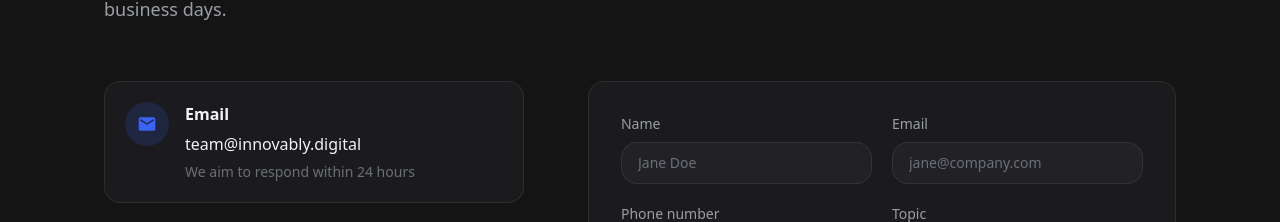
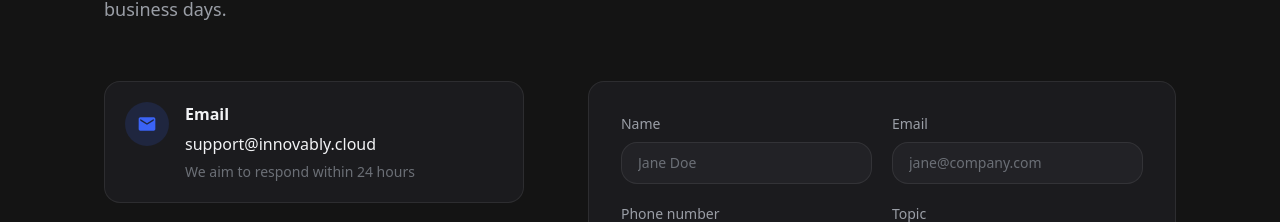
Before and after one commit to Afanyu-Emmanuel-Delonie/innovably-site, a Next.js app: page / in a window 1280 px wide. Shown: the part 3954-4176 px from the top of the page. Built offline with nearby package versions, Linux system fonts and the light colour scheme; a web font is replaced by a local one.

Commit message:
updated the linkedin for team members and also the customer support email

```diff
--- a/components/ContactSection.tsx
+++ b/components/ContactSection.tsx
@@ -9,7 +9,7 @@ const contactCards = [
     Icon: MdEmail,
     title: "Email",
     body: (
-      <span className="text-base text-foreground">team@innovably.digital</span>
+      <span className="text-base text-foreground">support@innovably.cloud</span>
     ),
     footnote: "We aim to respond within 24 hours",
   },
--- a/components/TeamSection.tsx
+++ b/components/TeamSection.tsx
@@ -25,13 +25,17 @@ const team: {
     name: "Emmanuel Majariwa",
     role: "CEO & Co-founder",
     image: "/img/Emmanuel_Majariwa.jpeg",
-    socials: defaultSocials,
+    socials: [
+      { Icon: FaLinkedin, href: "https://www.linkedin.com/in/emmanuel-majariwa/", label: "LinkedIn" },
+    ],
   },
   {
     name: "Dan Ngenzi Ruty",
     role: "CTO & Co-founder",
     image: "/img/Dan_Ngenzi_Ruty.jpeg",
-    socials: defaultSocials,
+     socials: [
+      { Icon: FaLinkedin, href: "https://www.linkedin.com/in/dan-ngenzi-ya-ruty/", label: "LinkedIn" },
+    ],
   },
   {
     name: "Afanyu Emmanuel",
```
